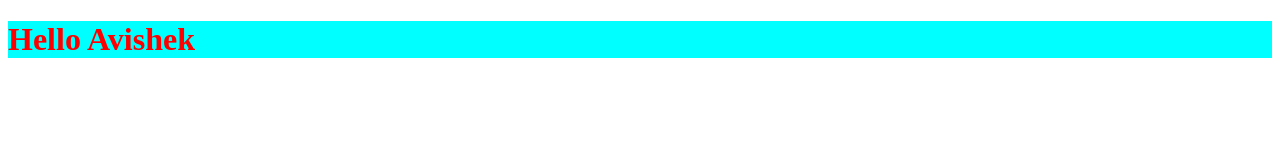
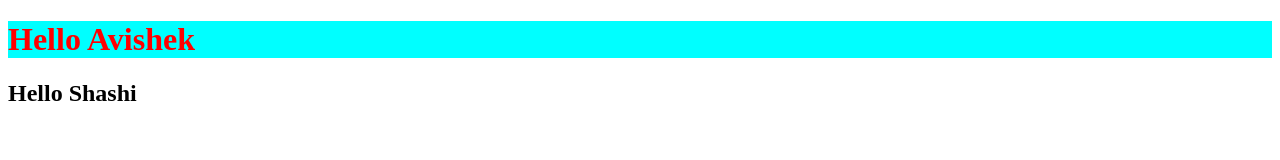
Before and after one commit to avishek999/Testing, a plain HTML site: page index.html in a window 1280 px wide. Drawn offline with Linux system fonts and the light colour scheme.

Commit message:
initial change

```diff
--- a/index.html
+++ b/index.html
@@ -8,5 +8,6 @@
 </head>
 <body>
     <h1>Hello Avishek</h1>
+    <h2>Hello Shashi</h2>
 </body>
 </html>
```
